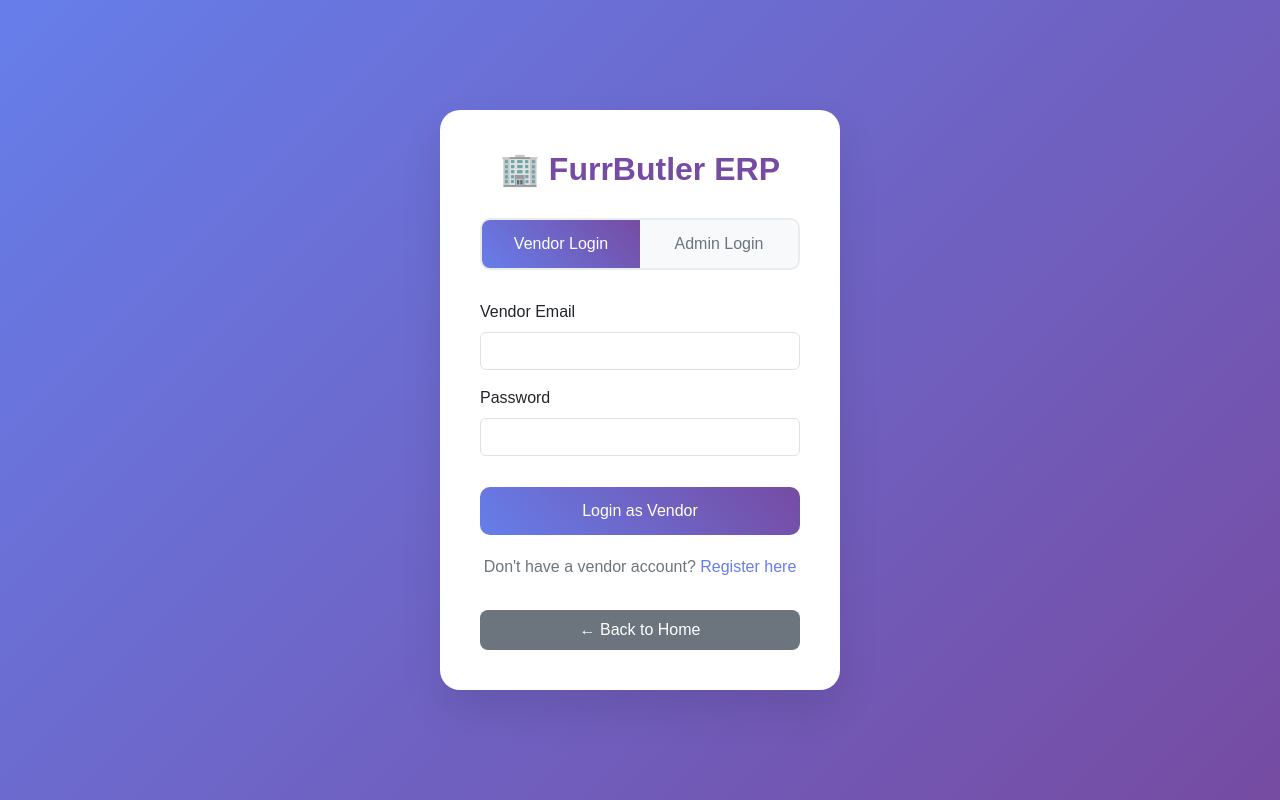
After one commit to Karthikrevi/fbprototype, a Flask app: page /erp-login in a window 1280 px wide. The commit adds this page. Run offline with Flask 3, Linux system fonts and the light colour scheme.

Commit message:
Assistant checkpoint: Added unified ERP login page with vendor/admin tabs
Assistant generated file changes:
- templates/erp_login_unified.html: Create unified ERP login page
- main.py: Add ERP login redirect route
- templates/login.html: Update login page to include ERP login link

---

User prompt:

we dont have an erp login page, can you make me a redirect along with the vendor and admin login

Replit-Commit-Author: Assistant
Replit-Commit-Session-Id: 8a2d7aab-7802-43e8-bb48-78eae765b684

```diff
--- a/main.py
+++ b/main.py
@@ -965,6 +965,11 @@ def erp_home():
     if "vendor" not in session:
         return redirect(url_for("erp_login"))
     return redirect(url_for("erp_dashboard"))
+
+@app.route('/erp-login')
+def erp_login_redirect():
+    """Redirect route for /erp-login to unified ERP login page"""
+    return render_template("erp_login_unified.html")
 
 @app.route('/erp/login', methods=["GET", "POST"])
 def erp_login():
--- /dev/null
+++ b/templates/erp_login_unified.html
@@ -0,0 +1,177 @@
+
+<!DOCTYPE html>
+<html lang="en">
+<head>
+  <meta charset="UTF-8">
+  <meta name="viewport" content="width=device-width, initial-scale=1.0">
+  <title>ERP Login - FurrButler</title>
+  <link href="https://cdn.jsdelivr.net/npm/bootstrap@5.3.3/dist/css/bootstrap.min.css" rel="stylesheet">
+  <style>
+    body {
+      background: linear-gradient(135deg, #667eea 0%, #764ba2 100%);
+      min-height: 100vh;
+      font-family: 'Poppins', sans-serif;
+      display: flex;
+      align-items: center;
+      justify-content: center;
+    }
+    .login-container {
+      background: white;
+      border-radius: 20px;
+      padding: 40px;
+      box-shadow: 0 20px 40px rgba(0,0,0,0.1);
+      max-width: 400px;
+      width: 100%;
+    }
+    .login-title {
+      color: #764ba2;
+      text-align: center;
+      margin-bottom: 30px;
+      font-weight: 600;
+    }
+    .login-tabs {
+      display: flex;
+      margin-bottom: 30px;
+      border-radius: 10px;
+      overflow: hidden;
+      border: 2px solid #e9ecef;
+    }
+    .tab-btn {
+      flex: 1;
+      padding: 12px;
+      border: none;
+      background: #f8f9fa;
+      color: #6c757d;
+      cursor: pointer;
+      transition: all 0.3s ease;
+    }
+    .tab-btn.active {
+      background: linear-gradient(45deg, #667eea, #764ba2);
+      color: white;
+    }
+    .tab-content {
+      display: none;
+    }
+    .tab-content.active {
+      display: block;
+    }
+    .btn-login {
+      background: linear-gradient(45deg, #667eea, #764ba2);
+      border: none;
+      color: white;
+      padding: 12px;
+      border-radius: 10px;
+      width: 100%;
+      font-weight: 500;
+      margin-top: 15px;
+    }
+    .btn-login:hover {
+      transform: translateY(-2px);
+      box-shadow: 0 5px 15px rgba(118, 75, 162, 0.3);
+      color: white;
+    }
+    .register-link {
+      text-align: center;
+      margin-top: 20px;
+      color: #6c757d;
+    }
+    .register-link a {
+      color: #667eea;
+      text-decoration: none;
+    }
+    .back-btn {
+      background-color: #6c757d;
+      color: white;
+      padding: 8px 16px;
+      border-radius: 8px;
+      text-decoration: none;
+      margin-top: 15px;
+      display: inline-block;
+      text-align: center;
+      width: 100%;
+    }
+    .back-btn:hover {
+      background-color: #5a6268;
+      color: white;
+    }
+    .admin-note {
+      background: #e3f2fd;
+      border: 1px solid #bbdefb;
+      border-radius: 8px;
+      padding: 15px;
+      margin-bottom: 20px;
+      font-size: 0.9rem;
+    }
+  </style>
+</head>
+<body>
+  <div class="login-container">
+    <h2 class="login-title">🏢 FurrButler ERP</h2>
+
+    {% with messages = get_flashed_messages() %}
+      {% if messages %}
+        {% for message in messages %}
+          <div class="alert alert-danger">{{ message }}</div>
+        {% endfor %}
+      {% endif %}
+    {% endwith %}
+
+    <div class="login-tabs">
+      <button class="tab-btn active" onclick="switchTab('vendor')">Vendor Login</button>
+      <button class="tab-btn" onclick="switchTab('admin')">Admin Login</button>
+    </div>
+
+    <!-- Vendor Login Tab -->
+    <div id="vendor-tab" class="tab-content active">
+      <form method="POST" action="/erp/login">
+        <div class="mb-3">
+          <label class="form-label">Vendor Email</label>
+          <input type="email" class="form-control" name="email" required>
+        </div>
+        <div class="mb-3">
+          <label class="form-label">Password</label>
+          <input type="password" class="form-control" name="password" required>
+        </div>
+        <button type="submit" class="btn btn-login">Login as Vendor</button>
+      </form>
+      <div class="register-link">
+        <p>Don't have a vendor account? <a href="/erp/register">Register here</a></p>
+      </div>
+    </div>
+
+    <!-- Admin Login Tab -->
+    <div id="admin-tab" class="tab-content">
+      <div class="admin-note">
+        <strong>Admin Access</strong><br>
+        <small>Username: <code>furrbutler_admin</code><br>
+        Password: <code>admin123</code></small>
+      </div>
+      <form method="POST" action="/master/admin/login">
+        <div class="mb-3">
+          <label class="form-label">Admin Username</label>
+          <input type="text" class="form-control" name="username" required>
+        </div>
+        <div class="mb-3">
+          <label class="form-label">Admin Password</label>
+          <input type="password" class="form-control" name="password" required>
+        </div>
+        <button type="submit" class="btn btn-login">Login as Admin</button>
+      </form>
+    </div>
+
+    <a href="/" class="back-btn">← Back to Home</a>
+  </div>
+
+  <script>
+    function switchTab(tab) {
+      // Remove active class from all tabs and content
+      document.querySelectorAll('.tab-btn').forEach(btn => btn.classList.remove('active'));
+      document.querySelectorAll('.tab-content').forEach(content => content.classList.remove('active'));
+
+      // Add active class to clicked tab and corresponding content
+      event.target.classList.add('active');
+      document.getElementById(tab + '-tab').classList.add('active');
+    }
+  </script>
+</body>
+</html>
--- a/templates/login.html
+++ b/templates/login.html
@@ -59,10 +59,7 @@
   </div>
 
   <p class="text-center mt-3">
-    For vendors, <a href="{{ url_for('vendor_login') }}">login here</a>.
-  </p>
-  <p class="text-center">
-    For admin access, <a href="{{ url_for('master_admin_login') }}">login here</a>.
+    For vendors and admin, <a href="/erp-login">ERP Login</a>.
   </p>
 </body>
 </html>
```
